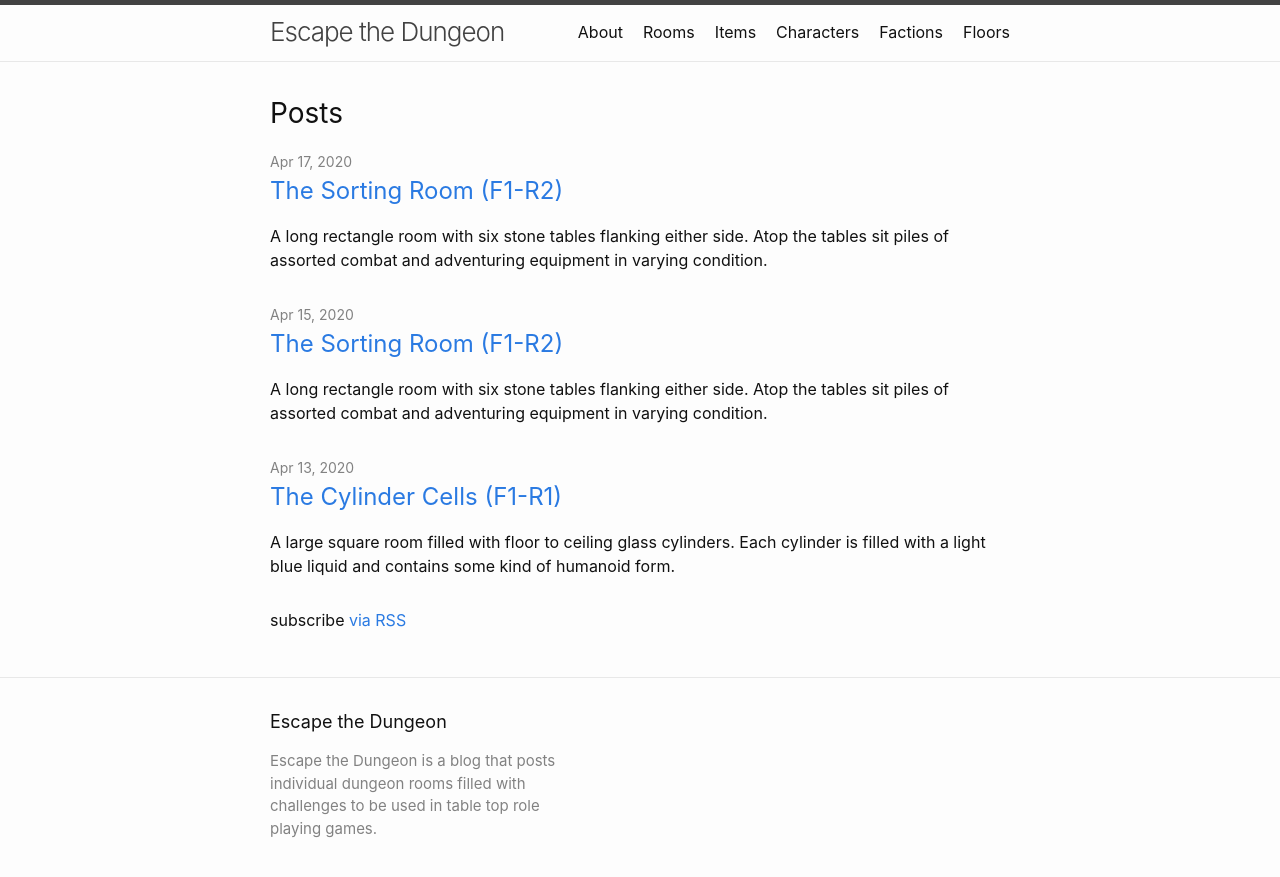
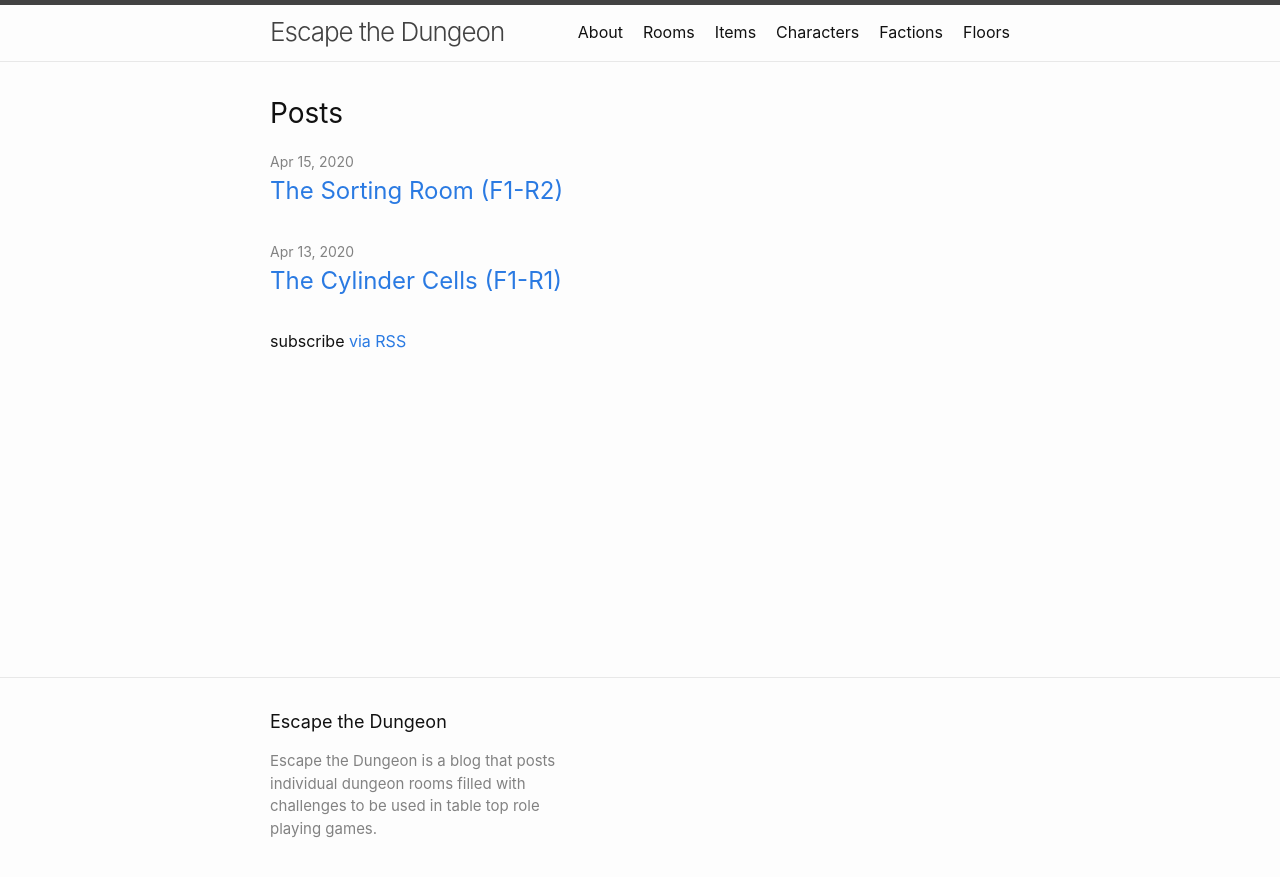
Before and after one commit to 4A616D6573/escapethedungeon.com, a Jekyll site: the page built from index.markdown, in a window 1280 px wide. Shown: the top 877 px of the page. Built offline with Jekyll 4.4.1, drawn with Linux system fonts in a browser that asks for light colours; Markdown is read by kramdown in place of the engine named in the settings; some of the changed lines change nothing that is shown.

Commit message:
Post updates

```diff
--- a/_config.yml
+++ b/_config.yml
@@ -76,7 +76,7 @@ commonmark:
 google_analytics: UA-93962375-2
 
 # Show Excerpts
-show_excerpts: true
+show_excerpts: false
 
 # Enable Paginiation
 # paginate: 2
--- a/_posts/2020-04-13-F1-R1.markdown
+++ b/_posts/2020-04-13-F1-R1.markdown
@@ -1,10 +1,11 @@
 ---
 layout: post
-title:  "The Cylinder Cells (F1-R1)"
-date:   2020-04-13
+title: "The Cylinder Cells (F1-R1)"
+date: 2020-04-13
 categories: room update
 permalink: /posts/F1-R1/
 published: true
+excerpts: A large square room filled with floor to ceiling glass cylinders. Each cylinder is filled with a light blue liquid and contains some kind of humanoid form.
 ---
 
 A large square room filled with floor to ceiling glass cylinders. Each cylinder is filled with a light blue liquid and contains some kind of humanoid form.
--- a/_posts/2020-04-14-F1-R2.markdown
+++ b/_posts/2020-04-14-F1-R2.markdown
@@ -1,7 +1,7 @@
 ---
 layout: post
-title:  "The Sorting Room (F1-R2)"
-date:   2020-04-15
+title: "The Sorting Room (F1-R2)"
+date: 2020-04-15
 categories: room update
 permalink: /posts/F1-R2/
 published: true
--- a/_posts/2020-04-17-F1-R3.markdown
+++ /dev/null
@@ -1,93 +0,0 @@
----
-layout: post
-title:  "The Sorting Room (F1-R2)"
-date:   2020-04-17
-categories: room update
-permalink: /posts/F1-R3/
-published: true
----
-
-A long rectangle room with six stone tables flanking either side. Atop the tables sit piles of assorted combat and adventuring equipment in varying condition.
-
-At the far end of the room stands and open door.
-
-![The Sorting Room (F1R2)](/assets/maps/rooms/escapethedungeon-f1-r2-pc.png)
-
----
-
-## Game Master
-
-<details><summary><b>Spoilers:</b> Game Master References</summary>
-&nbsp;
-
-![The Sorting Room (F1R2)](/assets/maps/rooms/escapethedungeon-f1-r2-gm.png)
-
-# Focus Points
-
-**Sorting Tables (F1-R2-FP01)**
-
-Six stone tables piled with equipment, it appears to be loosely sorted into categories. These tables can be searched with an easy inspection check to find salvageable items. Adventurers will be able to find four items.
-
-Use the random table below or your own.
-
-**(S) Hidden Stash (F1-R2-FP02)**
-
-Near the north east corner of the room is a hidden stash, denoted with the "S". An easy inspection check of the room will reveal stone dust on the floor below the stash. An additional easy inspection check will reveal a stone tile in the wall appears to be loose.
-
-The stone tile can be removed with an easy strength check. Inside the hidden stash is a **Jeweled Golden Dagger** and 30 Gold pieces.
-
-**Exits (F1-R2-FP03)**
-
-A door stands open at the northern end of the room.
-
-# Items
-
-**Jeweled Golden Dagger (F1-R2-ITM01)**
-
-A curved gold patina dagger incrusted with Ruby gemstones on the hilt and pommel.
-
-# Random Table
-
-| Roll | Item | Description |
-| :---: | :--- | :--- |
-| 1 | Loose Teeth | A handful of loose teeth. |
-| 2 | Empty Bottle | An empty bottle. |
-| 3 | Edible Ration | A day of rations for one person. |
-| 4 | Alien Pendant | A pendant of white stone engraved with an alien symbol. |
-| 5 | Plain Clothes | A set of clothes. |
-| 6 | Fancy Hat | A fancy hat adorned with a peacock feather.  |
-| 7 | Unburnt Torch | A unlit torch. |
-| 8 | Leather Armor | A set of leather armor. |
-| 9 | Rusted Dagger | A dagger with a rusted blade. |
-| 10 | Broadsword | A worn Broadsword stained with dried blood. |
-| 11 | Spear | A spear with a red ribbon on the pommel. |
-| 12 | Wooden Shield | A battered circular wooden shield. |
-| 13 | Bow and Quiver of Arrows | A short bow and quiver of 20 arrows. |
-| 14 | Blank Sheet of Paper and Charcoal | A large piece of blank paper and a small peice of charcoal. |
-| 15 | Crowbar | A metal crowbar. |
-| 16 | Scroll of Telekinesis | An old scroll of Telekinesis.  |
-| 17 | Blank Spell Book | A cheap spell book, unused. |
-| 18 | Crossbow and Quiver of Bolts | A crossbow and quiver of 20 bolts. |
-| 19 | Standard Healing Potion | A standard healing potion. |
-| 20 | Immaculate Steel Breastplate | A steel breastplate covered in rust and grime, hiding its perfect condition. |
-
-</details>
-&nbsp;
-
----
-
-## Authors Notes
-
-<details><summary><b>Spoilers:</b> Contains Game Master References</summary>
-&nbsp;
-
-The adventurers probably need some starting equipment, if they find this room they will gen an opportunity to get some.
-
-Most of the items in the table were thought up by me, when I couldn't think of anything else I got some items by rolling some random trinkets on [Donjon](https://donjon.bin.sh/5e/random/#type=trinket).
-
-</details>
-&nbsp;
-
----
-
-{% include postclosing.markdown %}
```
